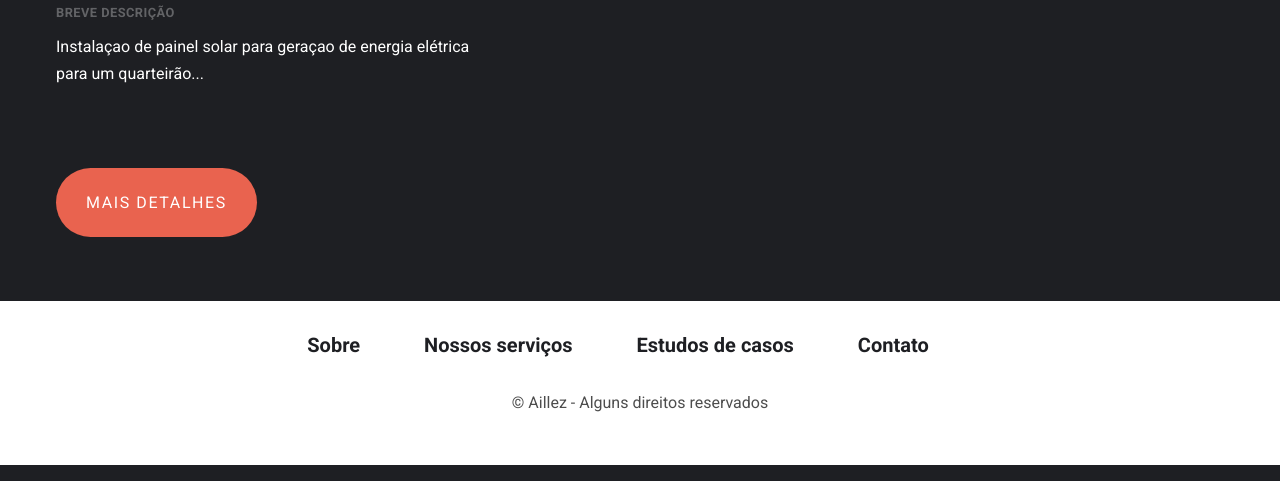
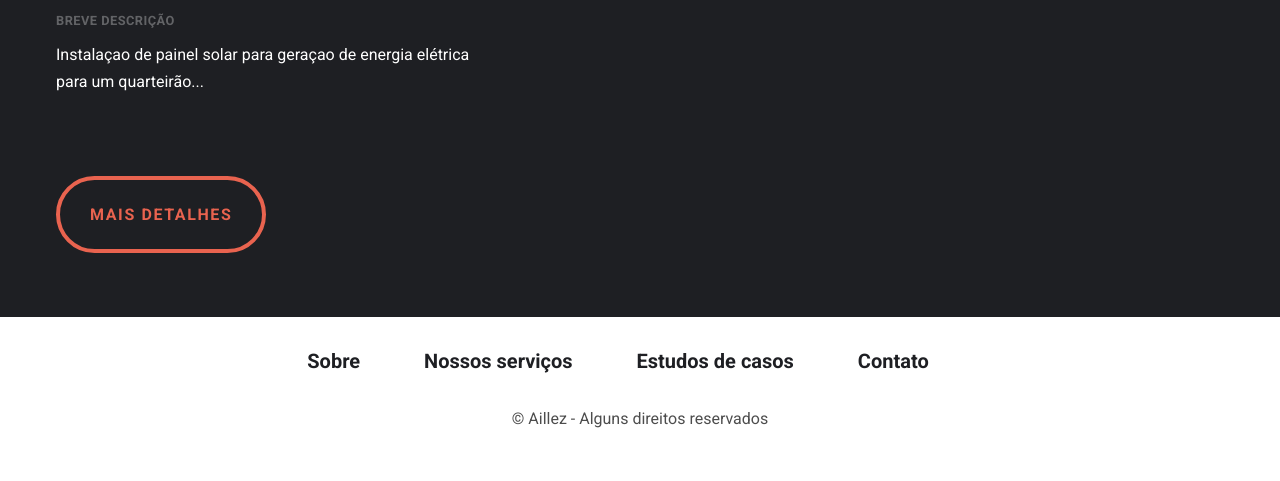
Before and after one commit to vdhug/aillez, a Django app: page / in a window 1280 px wide. Shown: the part 3037-3518 px from the top of the page. Run offline with Django 3.2, Linux system fonts and the light colour scheme.

Commit message:
Adding button style

```diff
--- a/aillez/home/static/home/css/styles.css
+++ b/aillez/home/static/home/css/styles.css
@@ -118,15 +118,40 @@
 }
 
 .btn {
-  color: #FFF;
+  color: #E9634F;
   margin-top: 30px;
   font-size: 1rem;
   text-transform: uppercase;
   letter-spacing: 0.1rem;
-  background: #E9634F;
   display: inline-block;
   padding: 25px 30px;
   border-radius: 48px;
+  border: 4px solid #E9634F;
+  font-weight: bold;
+  background: -webkit-linear-gradient(0deg, transparent 50%, #E9634F 50%);
+  background-size: 600px 80px;
+  transition: 0.8s;
+}
+
+.btn:hover {
+  color: #FFF;
+  background-position: 300px 0;
+}
+
+.button {
+  color: #E9634F;
+  margin-top: 30px;
+  font-size: 1rem;
+  text-transform: uppercase;
+  letter-spacing: 0.1rem;
+  display: inline-block;
+  padding: 25px 30px;
+  border-radius: 48px;
+}
+
+.button:hover {
+  color: #FFF;
+  background-position: 200px 0;
 }
 
 .menu ul {
--- a/aillez/home/static/home/scss/styles.scss
+++ b/aillez/home/static/home/scss/styles.scss
@@ -105,15 +105,43 @@
 }
 
 .btn {
-    color: $branco;
+    color: $rosa;
     margin-top: 30px;
     font-size: 1rem;
     text-transform: uppercase;
     letter-spacing: .1rem;
-    background: $rosa;
     display: inline-block;
     padding: 25px 30px;
     border-radius: 48px;
+    border: 4px solid $rosa;
+    font-weight: bold;
+    background: -webkit-linear-gradient(0deg, transparent 50%, $rosa 50%);
+    background-size: 600px 80px;
+    transition: .8s;
+}
+
+.btn:hover {
+    color: $branco;
+    background-position: 300px 0;
+}
+
+
+.button {
+    color: $rosa;
+    margin-top: 30px;
+    font-size: 1rem;
+    text-transform: uppercase;
+    letter-spacing: .1rem;
+    display: inline-block;
+    padding: 25px 30px;
+    border-radius: 48px;
+
+
+}
+
+.button:hover {
+    color: $branco;
+    background-position: 200px 0;
 }
 
 .menu {
```
Also changed, not shown: 1 other file.
